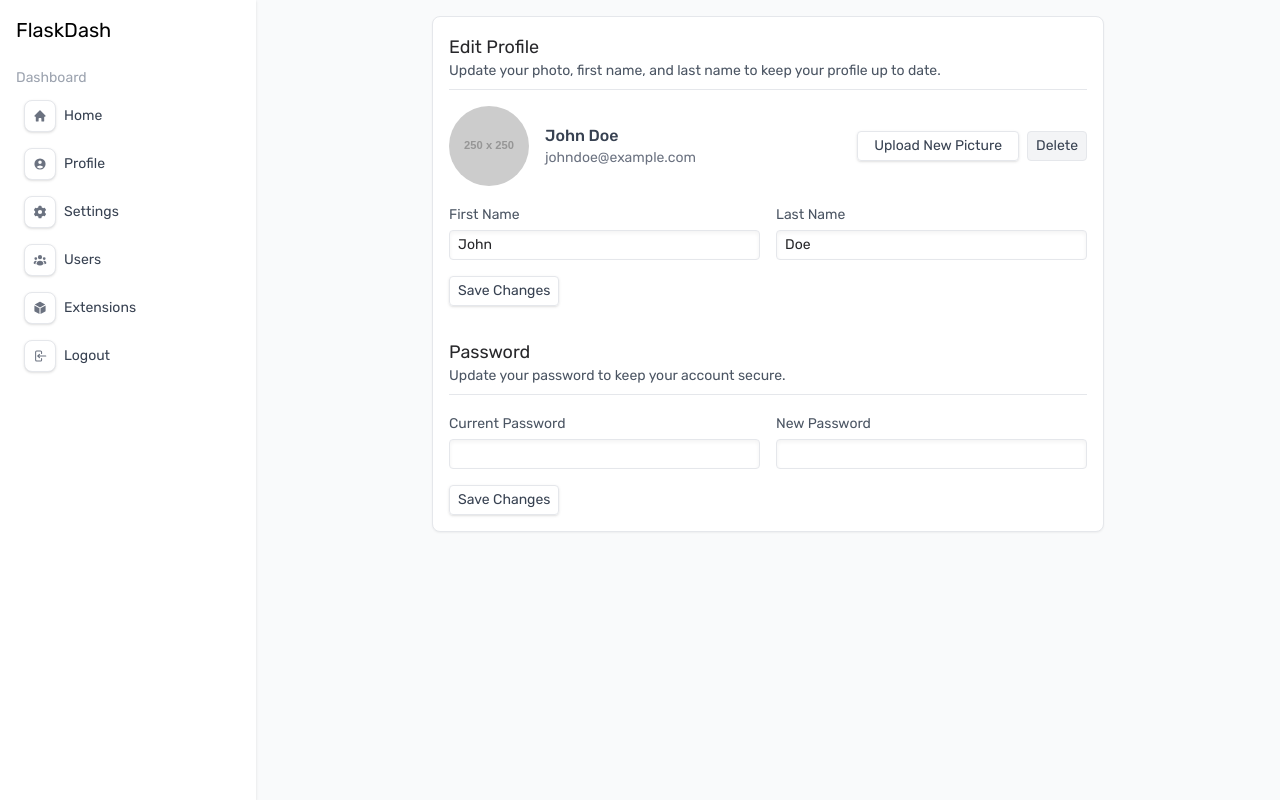
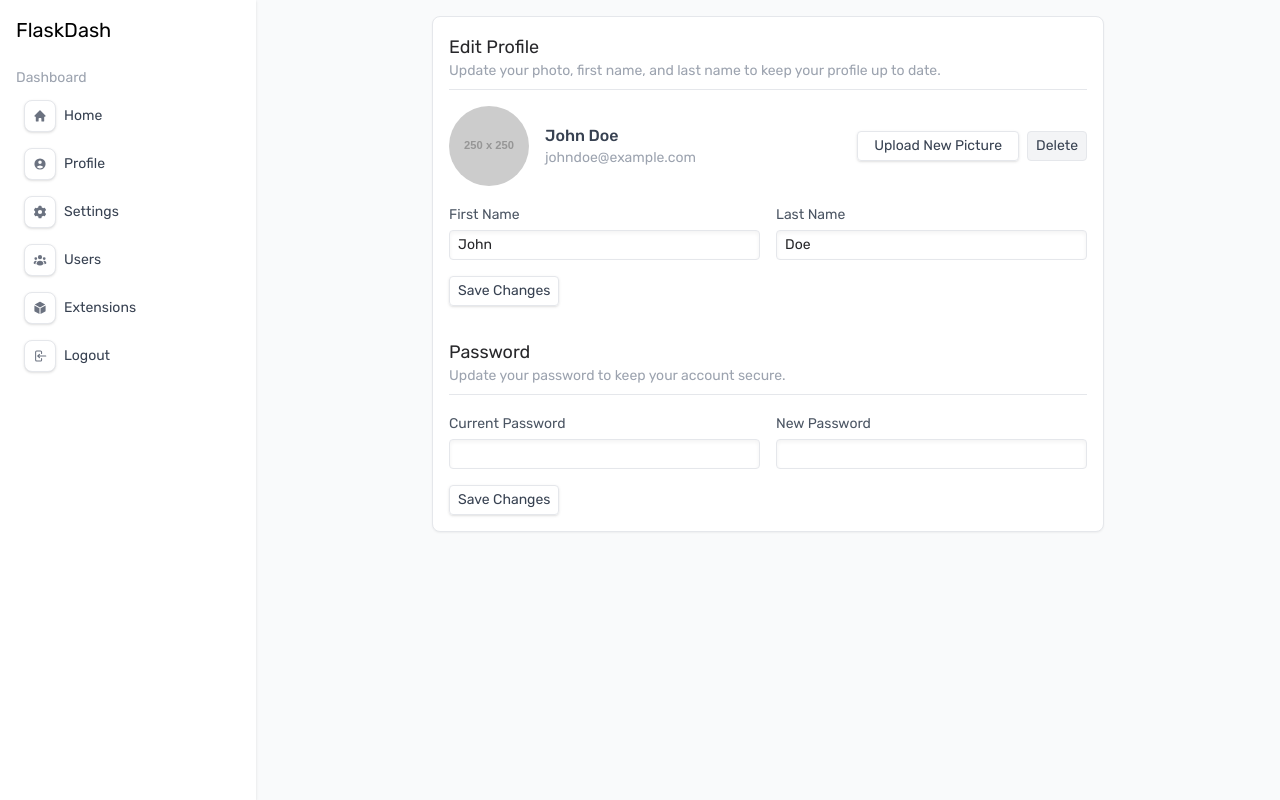
Before and after one commit to tadiyusss/flaskdash, a Flask app: page /dashboard/profile in a window 1280 px wide. Run offline with Flask 3, Linux system fonts and the light colour scheme; the visitor is signed in with stand-in values (Sample User, id 1); grey boxes labelled with a size stand in for pictures from a placeholder-image service; some libraries are stand-ins or nearby versions.

Commit message:
typography design change

```diff
--- a/core/templates/dashboard/profile.html
+++ b/core/templates/dashboard/profile.html
@@ -6,7 +6,7 @@
             <div>
                 <div class="border-b pb-2">
                     <h4 class="text-lg">Edit Profile</h4>
-                    <p class="text-gray-600 text-sm">Update your photo, first name, and last name to keep your profile up to date.</p>
+                    <p class="text-gray-400 text-sm">Update your photo, first name, and last name to keep your profile up to date.</p>
                 </div>
                 <div class="mt-4 space-y-4">
                     <div class="md:flex md:items-center md:justify-between md:space-y-0 space-y-4">
@@ -14,7 +14,7 @@
                             <img src="https://placehold.co/250x250" class="size-20 rounded-full">
                             <div class="block">
                                 <p class="text-gray-700 font-medium">John Doe</p>
-                                <p class="text-gray-500 text-sm">johndoe@example.com</p>
+                                <p class="text-gray-400 text-sm">johndoe@example.com</p>
                             </div>
                         </div>
                         <div class="flex items-center space-x-2">
@@ -39,7 +39,7 @@
             <div>
                 <div class="border-b pb-2">
                     <h4 class="text-lg">Password</h4>
-                    <p class="text-gray-600 text-sm">Update your password to keep your account secure.</p>
+                    <p class="text-gray-400 text-sm">Update your password to keep your account secure.</p>
                 </div>
                 <div class="mt-4 space-y-4">
                     <div class="grid md:grid-cols-2 gap-4 grid-cols-1">
--- a/core/templates/dashboard/settings.html
+++ b/core/templates/dashboard/settings.html
@@ -6,19 +6,19 @@
             <div>
                 <div class="border-b pb-2">
                     <h4 class="text-lg">Site Settings</h4>
-                    <p class="text-gray-600 text-sm">Configure your site's name, branding, and other global preferences.</p>
+                    <p class="text-gray-400 text-sm">Configure your site's name, branding, and other global preferences.</p>
                 </div>
                 <div class="my-4 grid md:grid-cols-2 grid-cols-1 gap-2">
                     <div>
                         <label for="site_name" class="text-md">Site Name</label>
-                        <p class="text-sm text-gray-500">The main name of your dashboard or platform.</p>
+                        <p class="text-sm text-gray-400">The main name of your dashboard or platform.</p>
                     </div>
                     <div>
                         <input type="text" name="site_name" id="site_name" class="mt-1 w-full px-2 py-1 rounded text-sm border focus:outline-none focus:ring-1 focus:ring-blue-500/50 shadow-inner" value="FlaskDash">
                     </div>
                     <div>
                         <label for="site_description" class="text-md">Site Description</label>
-                        <p class="text-sm text-gray-500">A brief tagline or subtitle that describes your platform.</p>
+                        <p class="text-sm text-gray-400">A brief tagline or subtitle that describes your platform.</p>
                     </div>
                     <div>
                         <input type="text" name="site_description" id="site_description" class="mt-1 w-full px-2 py-1 rounded text-sm border focus:outline-none focus:ring-1 focus:ring-blue-500/50 shadow-inner" value="A Powerful Dashboard Framework">
```
